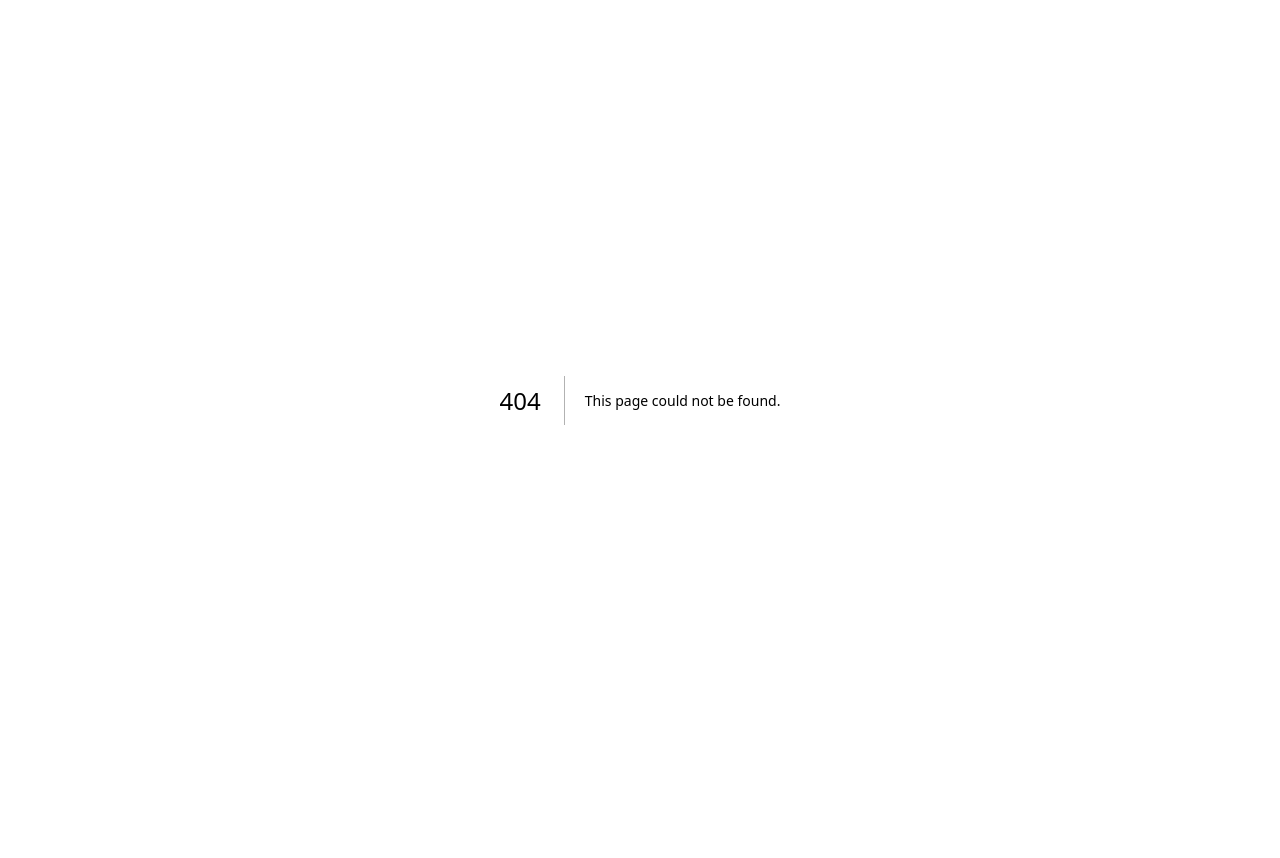
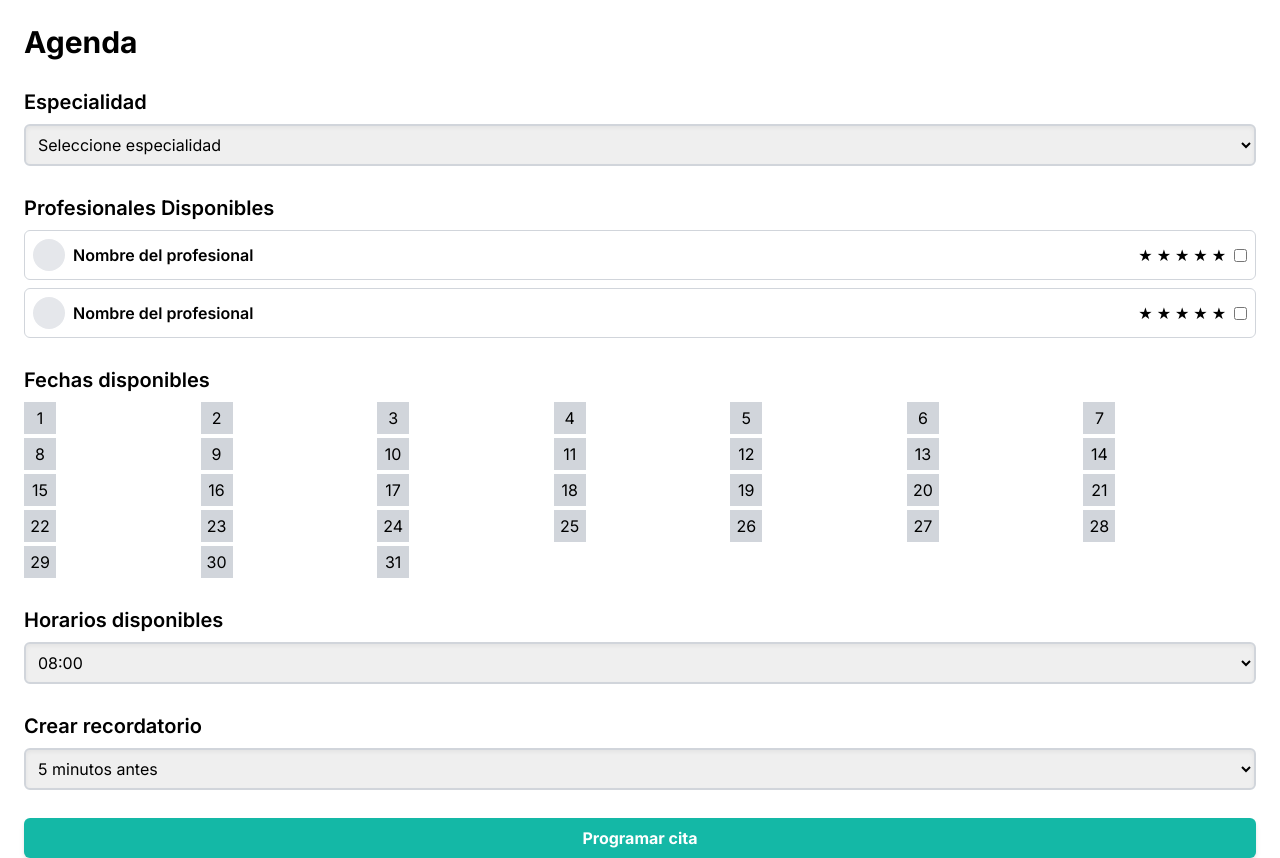
Before and after one commit to No-Country-simulation/c19-68-t-node-react, a Next.js app in the folder frontend/: page /agendar-turnos in a window 1280 px wide. Before the commit this address had no page. Before the commit the page ends 800 px from the top, so only its background shows below. Built offline with nearby package versions, Linux system fonts and the light colour scheme.

Commit message:
Add a basic schedule appointment view for a patient.

```diff
--- /dev/null
+++ b/frontend/src/app/agendar-turnos/page.tsx
@@ -0,0 +1,101 @@
+"use client";
+
+import { useState } from "react";
+
+const AgendarTurno = () => {
+  const [data, setData] = useState({});
+
+  return (
+    <section className="w-full h-screen bg-[#FFF] flex flex-col gap-3 p-6">
+      <h1 className="text-3xl font-bold mb-4">Agenda</h1>
+      <div className="filtro-especialidad mb-4">
+        <h2 className="text-xl font-semibold mb-2">Especialidad</h2>
+        <div className="relative">
+          <select
+            aria-placeholder="Selecione especialidad"
+            className="w-full border-2 border-gray-300 rounded-md shadow-inner focus:outline-none focus:border-teal-500 p-2"
+          >
+            <option value="">Seleccione especialidad</option>
+            <option value="cardiologia">Cardiología</option>
+            <option value="traumatologia">Traumatología</option>
+            <option value="neurologia">Neurología</option>
+          </select>
+        </div>
+      </div>
+      <div className="profesionales-disponibles mb-4">
+        <h2 className="text-xl font-semibold mb-2">
+          Profesionales Disponibles
+        </h2>
+        <div className="flex flex-col gap-2">
+          <div className="flex items-center gap-2 p-2 border border-gray-300 rounded-md">
+            <div className="bg-gray-200 w-8 h-8 rounded-full"></div>
+            <div className="flex-1">
+              <div className="flex justify-between">
+                <span className="font-semibold">Nombre del profesional</span>
+                <div className="flex gap-1">
+                  <span>★</span>
+                  <span>★</span>
+                  <span>★</span>
+                  <span>★</span>
+                  <span>★</span>
+                </div>
+              </div>
+            </div>
+            <input type="checkbox" className="form-checkbox" />
+          </div>
+          <div className="flex items-center gap-2 p-2 border border-gray-300 rounded-md">
+            <div className="bg-gray-200 w-8 h-8 rounded-full"></div>
+            <div className="flex-1">
+              <div className="flex justify-between">
+                <span className="font-semibold">Nombre del profesional</span>
+                <div className="flex gap-1">
+                  <span>★</span>
+                  <span>★</span>
+                  <span>★</span>
+                  <span>★</span>
+                  <span>★</span>
+                </div>
+              </div>
+            </div>
+            <input type="checkbox" className="form-checkbox" />
+          </div>
+        </div>
+      </div>
+      <div className="fechas-disponibles mb-4">
+        <h2 className="text-xl font-semibold mb-2">Fechas disponibles</h2>
+        <div className="grid grid-cols-7 gap-1">
+          {[...Array(31)].map((_, i) => (
+            <div
+              key={i}
+              className="bg-gray-300 w-8 h-8 flex items-center justify-center"
+            >
+              {i + 1}
+            </div>
+          ))}
+        </div>
+      </div>
+      <div className="horarios-disponibles mb-4">
+        <h2 className="text-xl font-semibold mb-2">Horarios disponibles</h2>
+        <select className="w-full border-2 border-gray-300 rounded-md shadow-inner focus:outline-none focus:border-teal-500 p-2">
+          <option value="08:00">08:00</option>
+          <option value="09:00">09:00</option>
+          <option value="10:00">10:00</option>
+          <option value="11:00">11:00</option>
+        </select>
+      </div>
+      <div className="crear-recordatorio mb-4">
+        <h2 className="text-xl font-semibold mb-2">Crear recordatorio</h2>
+        <select className="w-full border-2 border-gray-300 rounded-md shadow-inner focus:outline-none focus:border-teal-500 p-2">
+          <option value="5min">5 minutos antes</option>
+          <option value="10min">10 minutos antes</option>
+          <option value="15min">15 minutos antes</option>
+        </select>
+      </div>
+      <button className="w-full bg-teal-500 text-white font-bold py-2 rounded-md shadow-md hover:bg-teal-600">
+        Programar cita
+      </button>
+    </section>
+  );
+};
+
+export default AgendarTurno;
```
Also changed, not shown: frontend/src/components/Agenda/AgendaDoctor.tsx (added).
